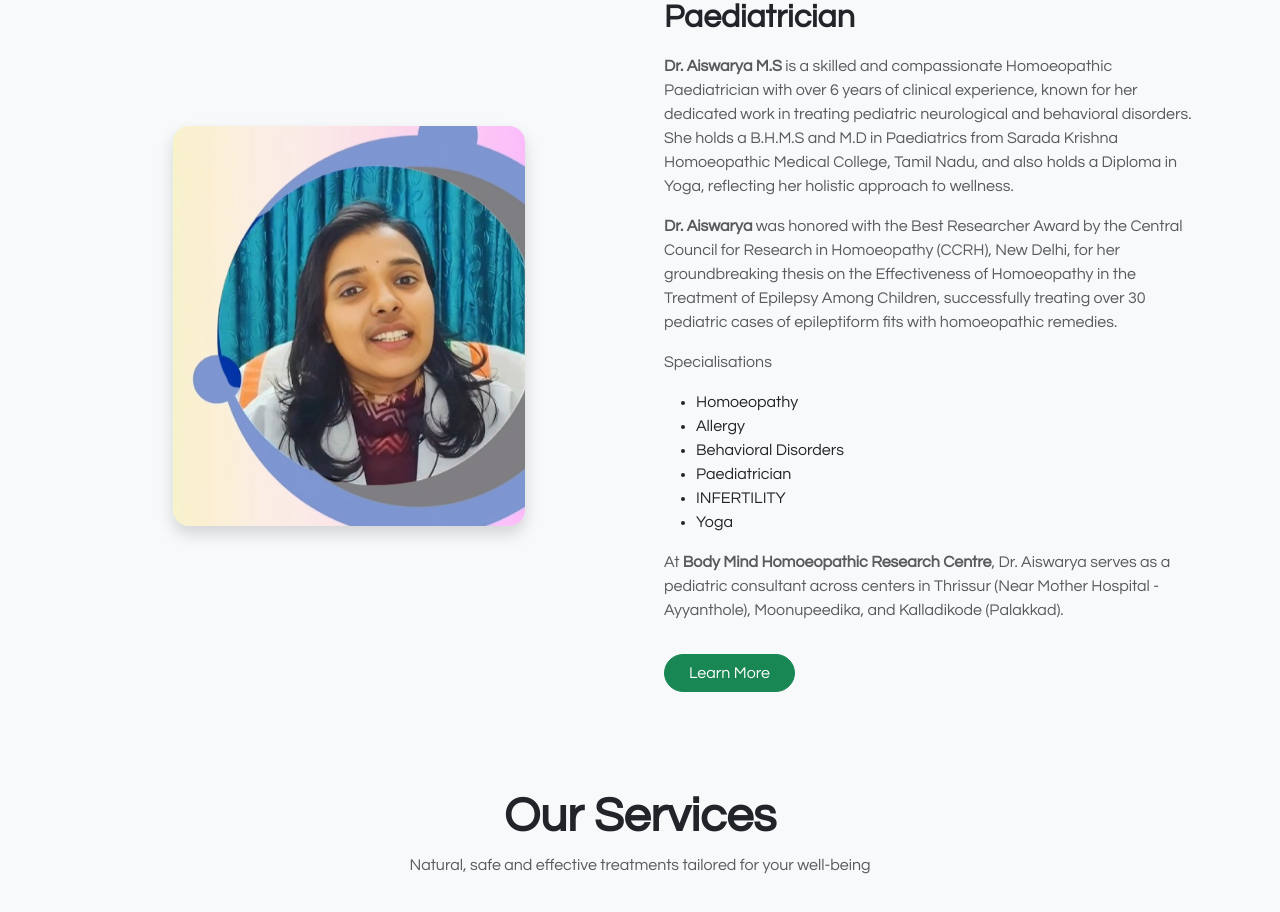
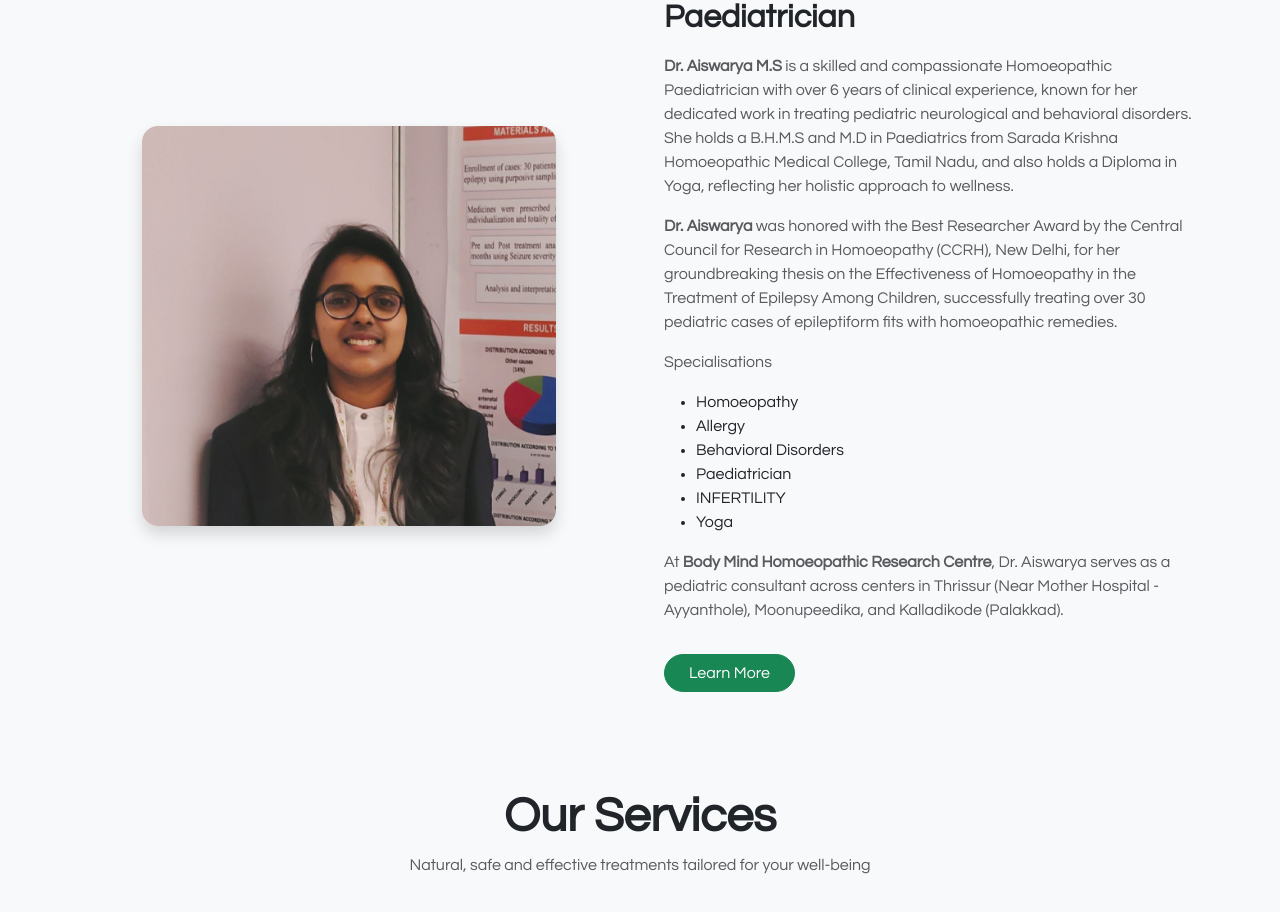
Before and after one commit to itsriyaas/Homeopathy, a React (Vite) app: page / in a window 1280 px wide. Shown: the part 1520-2432 px from the top of the page. Built offline with nearby package versions, Linux system fonts and the light colour scheme.

Commit message:
updated numbers

```diff
--- a/src/components/AboutSection.jsx
+++ b/src/components/AboutSection.jsx
@@ -44,7 +44,7 @@ const AboutUsSection = () => {
                      {/* Image Column */}
                     <div className="col-md-6 text-center" data-aos="fade-right">
                         <img
-                            src="assets/doctors/draishwarya.png"
+                            src="assets/doctors/draishwarya.jpg"
                             alt="About Body Mind Homeopathy"
                             className="img-fluid rounded-4 shadow"
                             style={{ maxHeight: '400px', objectFit: 'cover' }}
--- a/src/components/DoctorsData.jsx
+++ b/src/components/DoctorsData.jsx
@@ -23,7 +23,7 @@ const doctorsData = [
     id: 'aiswarya',
     name: 'Dr. Aiswarya M.S',
     qualifications: 'B.H.M.S and M.D in Paediatrics',
-    image: '/assets/doctors/draishwarya.png',
+    image: '/assets/doctors/draishwarya.jpg',
     description: 'Dr. Aiswarya M.S is a skilled and compassionate Homoeopathic Paediatrician with over 6 years of clinical experience, known for her dedicated work in treating pediatric neurological and behavioral disorders. She holds a B.H.M.S and M.D in Paediatrics from Sarada Krishna Homoeopathic Medical College, Tamil Nadu, and also holds a Diploma in Yoga, reflecting her holistic approach to wellness.Dr. Aiswarya was honored with the Best Researcher Award by the Central Council for Research in Homoeopathy (CCRH), New Delhi, for her groundbreaking thesis on the Effectiveness of Homoeopathy in the Treatment of Epilepsy Among Children, successfully treating over 30 pediatric cases of epileptiform fits with homoeopathic remedies.',
     specializations: ['Homoeopathy', 'Allergy','Paediatrician','INFERTILITY','Yoga'],
     recognitions: ['MD Post Graduate Examination topper, 2020','SCHOLARSHIP FOR QUALITY MD DISSERTATION IN HOMOEOPATHY, 2020','Feeding and Nutrition for a 2 year old , Nestlin Meadow, paediatric journal , 2019','An Insight into Anti Inflammatory Property of St Ignatius Bean , International conference on Homoeopathy and Phytomedicine , 2018','Effectiveness of Homoeopathy in the treatment of epilepsy among children , Proceedings of Scientific Research paper Presentations in Homoeopathy , 2018']
--- a/src/components/OurClinics.jsx
+++ b/src/components/OurClinics.jsx
@@ -28,7 +28,7 @@ const clinics = [
      time:'Monday - Saturday',
     doctors:'Dr. B. Suresh Kumar, Dr. Aiswarya M.S',
     map:'https://maps.app.goo.gl/i3731CDDYq5Jsdb89',
-    url:'tel:919349021110'
+    url:'tel:919339021110'
   },
   {
     location: 'Dr. Aiswarya M S Homeopathic Clinic',
@@ -44,7 +44,7 @@ const clinics = [
      time:'Monday - Saturday',
     doctors:'Dr. Aiswarya M.S',
     map:'https://maps.app.goo.gl/b8MA47m9kfnrkPjX8',
-    url:'tel:918547003873'
+    url:'tel:918547029080'
   },
    {
     location: 'Body Mind Homoeopathic Research Centre',
```
Also changed, not shown: public/assets/doctors/draishwarya.jpg (added), public/assets/doctors/draishwarya.png.
